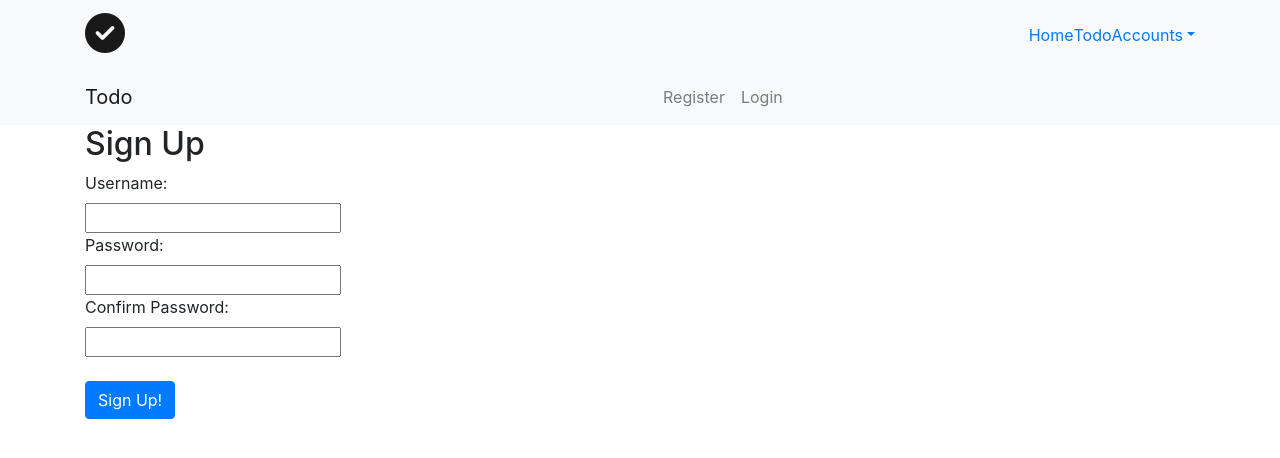
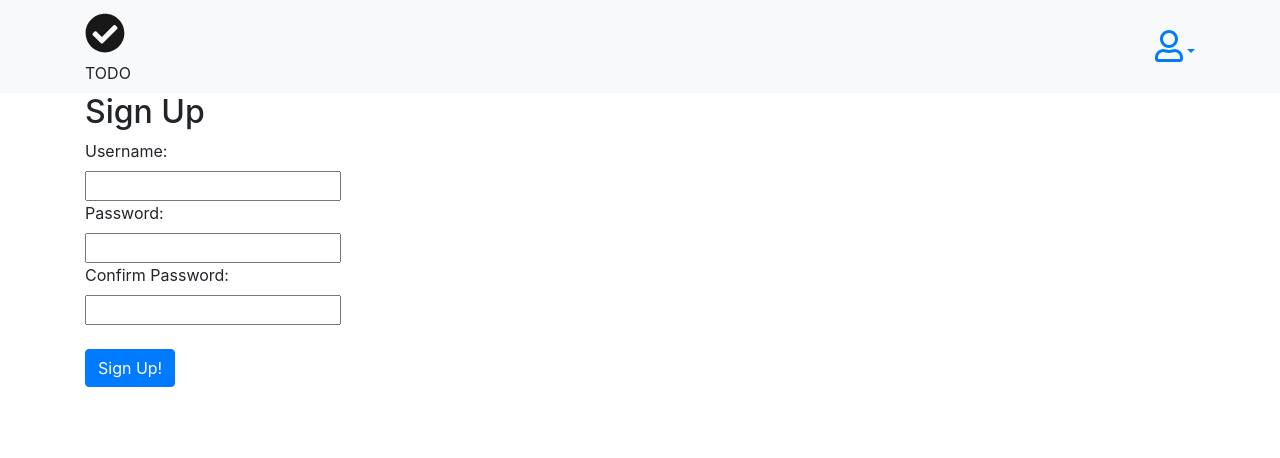
Before and after one commit to cormacio100/django_todo, a Django app: page /accounts/register/ in a window 1280 px wide. Shown: the top 458 px of the page. Run offline with Django 3.2, Linux system fonts and the light colour scheme; some libraries are stand-ins or nearby versions.

Commit message:
initial login page designed

```diff
--- a/accounts/urls.py
+++ b/accounts/urls.py
@@ -5,5 +5,6 @@ from . import views
 app_name = 'accounts'
 
 urlpatterns = [
-    url(r'^register/',views.register,name='register')
+    url(r'^register/',views.register,name='register'),
+    url(r'^login/',views.login,name='login'),
 ]
--- a/accounts/views.py
+++ b/accounts/views.py
@@ -1,5 +1,6 @@
 from __future__ import unicode_literals
 
+from django.core.urlresolvers import reverse
 from django.shortcuts import render, redirect
 from django.contrib.auth.models import User
 from django.contrib.auth import authenticate, login, logout
@@ -7,6 +8,10 @@ from django.contrib.auth.decorators import login_required
 
 import logging
 logger = logging.getLogger(__name__)
+
+#   Home view redirects to the login page
+def home(request):
+    return redirect(reverse('accounts:login'))
 
 #   Registration View
 def register(request):
@@ -33,3 +38,8 @@ def register(request):
     else:
         #   Display an empty form
         return render(request,'accounts/register.html')
+
+
+#   Login view
+def login(request):
+    return render(request, 'accounts/login.html')
--- a/templates/base.html
+++ b/templates/base.html
@@ -9,7 +9,7 @@
 
     <!-- Bootstrap CSS -->
     <link rel="stylesheet" href="https://maxcdn.bootstrapcdn.com/bootstrap/4.0.0-beta.2/css/bootstrap.min.css" integrity="sha384-PsH8R72JQ3SOdhVi3uxftmaW6Vc51MKb0q5P2rRUpPvrszuE4W1povHYgTpBfshb" crossorigin="anonymous">
-    <script src="https://use.fontawesome.com/1038c1131d.js"></script>
+    <script defer src="https://use.fontawesome.com/releases/v5.0.8/js/all.js"></script>
     <style>
         #navbarNav{
             text-align:right;
@@ -23,58 +23,33 @@
     <nav class="navbar navbar-light bg-light inverse navbar-fixed-top">
         <div class="container">
             <div class="navbar-header">
-                <a class="navbar-brand" href="/"><i class="fas fa-check-circle fa-2x"></i></a>
+                <div class="row">
+                    <div class="col-sm-12">
+                        <a class="navbar-brand" href="/"><i class="fas fa-check-circle fa-2x"></i></a>
+                    </div>
+                </div>
+                <div class="row">
+                    <div class="col-sm-12">
+                        TODO
+                    </div>
+                </div>
             </div>
             <ul class="nav mavbar-nav navbar-right">
-            	<li><a href="/">Home</a></li>
-                <li><a href="/todo">Todo</a></li>
+                {% if user.is_authenticated %}
+                    <li><a href="/todo">Todo</a></li>
+                {% endif %}
 	            <li class="dropdown">
-		            <a href="#" class="dropdown-toggle" data-toggle="dropdown" role="button" aria-haspopup="true" aria-expanded="false">Accounts<span class="caret"></span></a>
+		            <a href="#" class="dropdown-toggle" data-toggle="dropdown" role="button" aria-haspopup="true" aria-expanded="false"><i class="far fa-user fa-2x"></i><span class="caret"></span></a>
 		            <ul class="dropdown-menu">
-			            <li><a href="/accounts/register">Register</a></li>
-			            <li><a href="/accounts/login">Login</a></li>
-			            <li><a href="/accounts/logout">Logout</a></li>
+                        {% if user.is_authenticated %}
+			                <li><a href="/accounts/logout">Logout</a></li>
+                        {% else %}
+                            <li><a href="/accounts/register">Register</a></li>
+			                <li><a href="/accounts/login">Login</a></li>
+                        {% endif %}
 		            </ul>
 	            </li>
             </ul>
-        </div>
-    </nav>
-
-
-
-    <nav class="navbar navbar-expand-lg navbar-light bg-light inverse">
-        <div class="container">
-            <div class="row">
-                <div class="col-6">
-                    <a class="navbar-brand" href="#">Todo</a>
-                    <button class="navbar-toggler" type="button" data-toggle="collapse" data-target="#navbarNav" aria-controls="navbarNav" aria-expanded="false" aria-label="Toggle navigation">
-                        <span class="navbar-toggler-icon"></span>
-                    </button>
-                </div>
-            </div>
-            <div class="col-6">
-                <div class="collapse navbar-collapse navbar-right" id="navbarNav">
-                    <ul class="navbar-nav navbar-right">
-                        {% if user.is_authenticated %}
-                            <li class="nav-item"><a href="#" onClick="document.getElementById('logout').submit()">Log Out</a></li>
-                            <li class="nav-item">
-                                <form id="logout" action="{% url 'accounts:logout' %}" method="POST">
-                                    {% csrf_token %}
-                                    <input type="hidden">
-                                </form>
-                            </li>
-                        {% else %}
-                            <li class="nav-item">
-                                <a class="nav-link" href="{% url 'accounts:register' %}">Register</a>
-                            </li>
-                            <li class="nav-item">
-                                <a class="nav-link" href="#">Login</a>
-                            </li>
-                        {% endif %}
-                    </ul>
-                </div>
-            </div>
-
         </div>
     </nav>
     <div class="container">
--- a/todo_backend/urls.py
+++ b/todo_backend/urls.py
@@ -14,8 +14,10 @@ Including another URLconf
 """
 from django.conf.urls import include, url
 from django.contrib import admin
+from accounts import views as accounts_views
 
 urlpatterns = [
     url(r'^admin/', include(admin.site.urls)),
-    url(r'^accounts/',include('accounts.urls'))
+    url(r'^accounts/',include('accounts.urls')),
+    url(r'^$',accounts_views.home,name="home")
 ]
```
